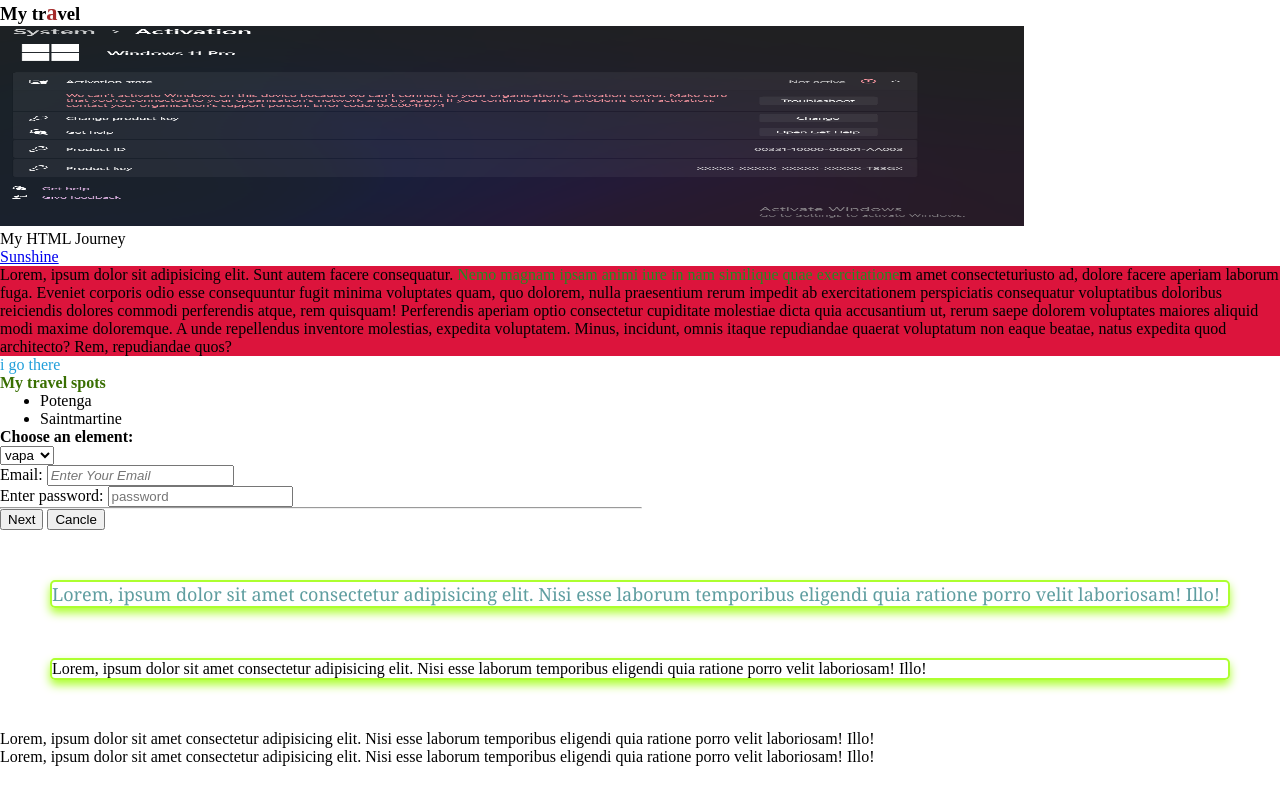
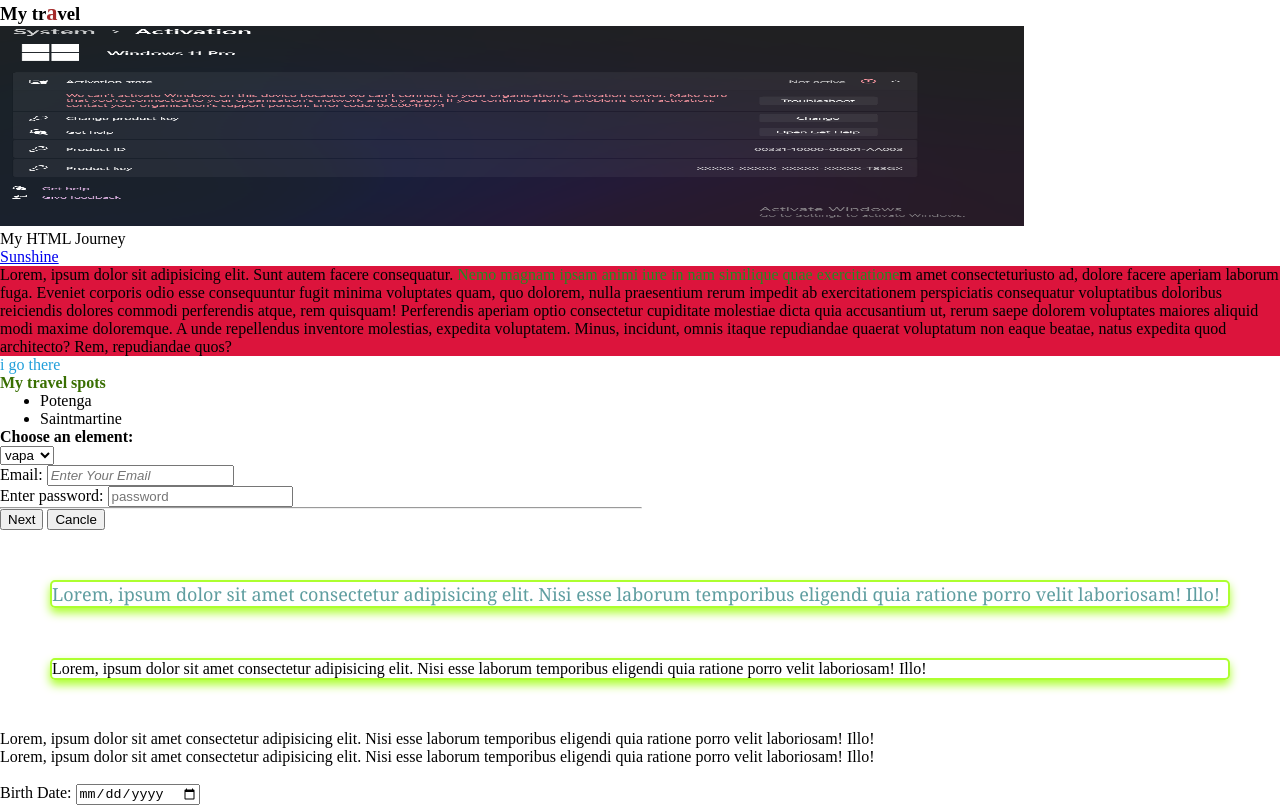
Before and after one commit to leerasabrina/my-test, a plain HTML site: page index.html in a window 1280 px wide. Drawn offline with Linux system fonts and the light colour scheme.

Commit message:
adding input date

```diff
--- a/index.html
+++ b/index.html
@@ -91,6 +91,12 @@
    <div class="l">
     <p>Lorem, ipsum dolor sit amet consectetur adipisicing elit. Nisi esse laborum temporibus eligendi quia ratione porro velit laboriosam! Illo!</p>
     <p>Lorem, ipsum dolor sit amet consectetur adipisicing elit. Nisi esse laborum temporibus eligendi quia ratione porro velit laboriosam! Illo!</p>
-   </div>
+   </div><br>
+   <div>
+   <form action="">
+    <label for="date">Birth Date:</label>
+    <input type="date">
+   </form>
+ </div>
 </body>
 </html>
```
